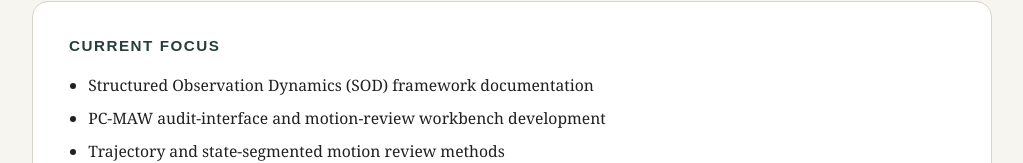
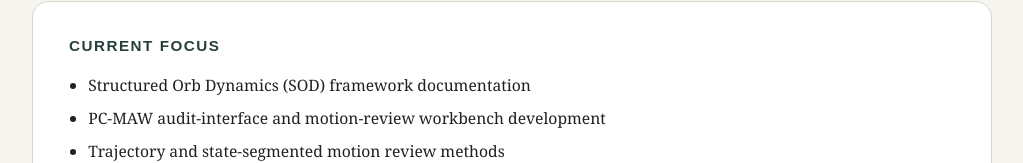
Before and after one commit to cperryresearch/sodmethodslab.com, a plain HTML site: page index.html in a window 1280 px wide. Shown: the part 731-894 px from the top of the page, without its empty margins (128-1151 px from the left). Drawn offline with Linux system fonts and the light colour scheme.

Commit message:
Fix SOD acronym expansion

```diff
--- a/index.html
+++ b/index.html
@@ -40,7 +40,7 @@
     <section class="section">
       <h2>Current focus</h2>
       <ul>
-        <li>Structured Observation Dynamics (SOD) framework documentation</li>
+        <li>Structured Orb Dynamics (SOD) framework documentation</li>
         <li>PC-MAW audit-interface and motion-review workbench development</li>
         <li>Trajectory and state-segmented motion review methods</li>
         <li>Geometry-first motion analysis documentation</li>
```
